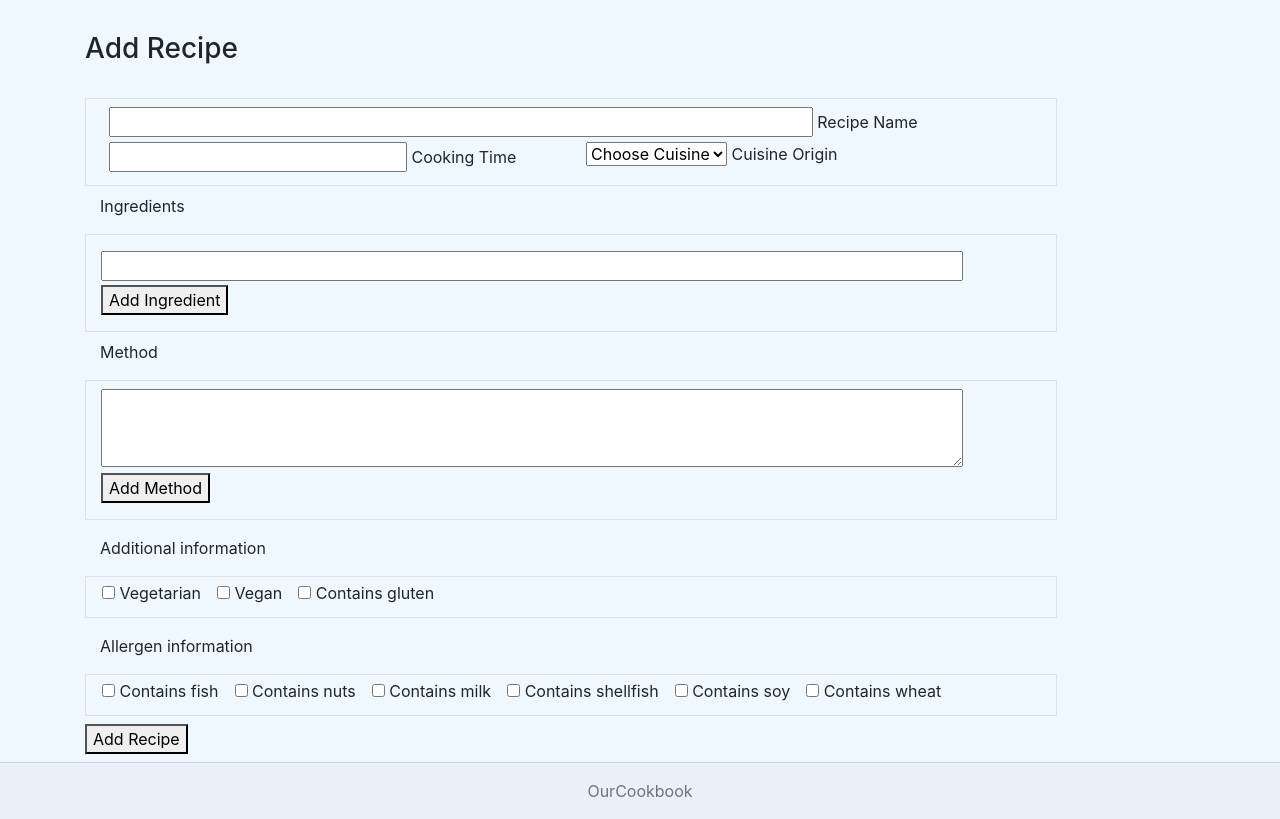
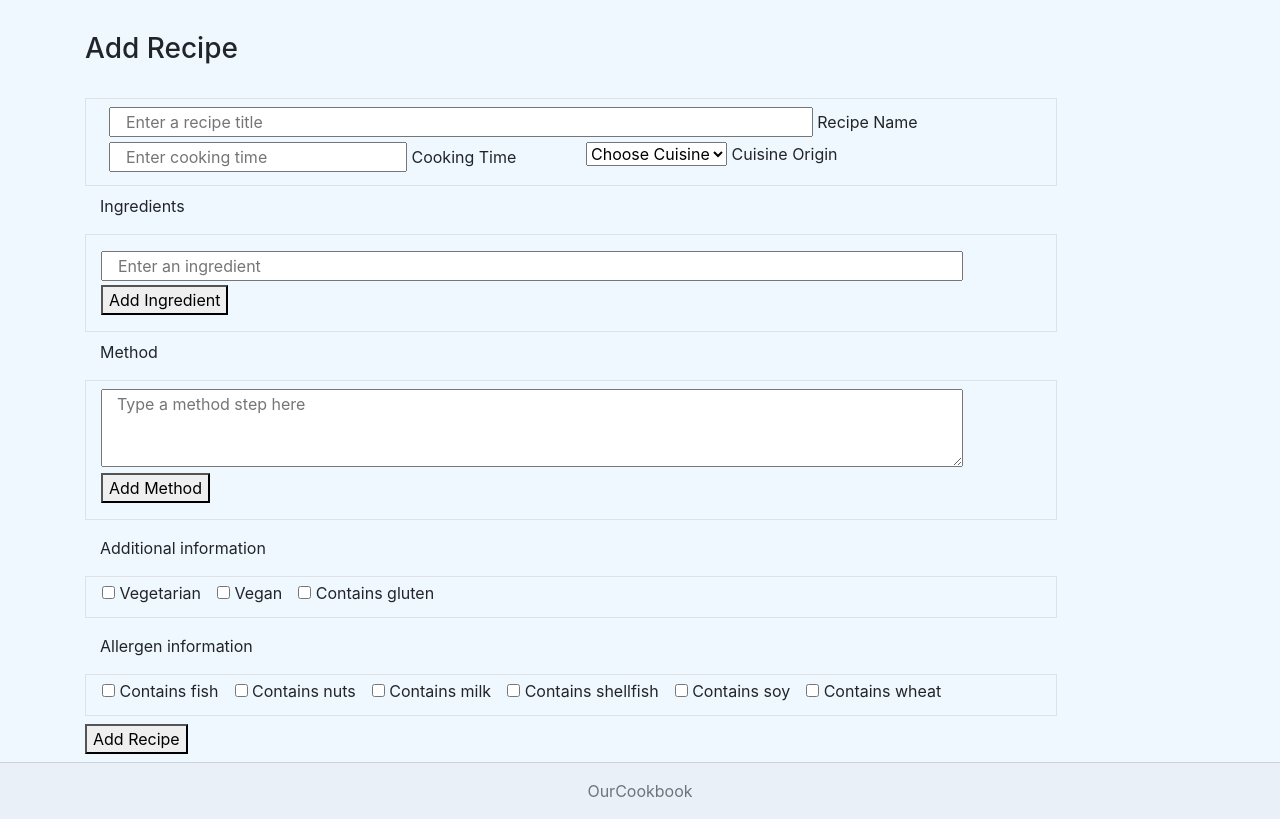
Before and after one commit to NinjaAiden/dcd-milestone-project, a Flask app: page /add_recipe in a window 1280 px wide. Shown: the part 62-881 px from the top of the page. Run offline with Flask 2, Linux system fonts and the light colour scheme; data that the repository does not hold is empty; some libraries are stand-ins or nearby versions.

Commit message:
updated add recipe page

```diff
--- a/templates/addrecipe.html
+++ b/templates/addrecipe.html
@@ -8,12 +8,12 @@
             <div class="row border p-2 mb-2">
                 <!-- recipe title input -->
                 <div class="col-11">
-                    <input class="col-10" id="recipe_title" name="recipe_title" type="text" required>
+                    <input class="col-10" id="recipe_title" name="recipe_title" placeholder="Enter a recipe title" type="text" required>
                     <label for="recipe_title">Recipe Name</label>
                 </div>
                 <!-- cook time input -->
                 <div class="col-6">
-                    <input class="col-8" id="cook_time" name="cook_time" type="text" required>
+                    <input class="col-8" id="cook_time" name="cook_time" placeholder="Enter cooking time" type="text" required>
                     <label for="cook_time">Cooking Time</label>
                 </div>
                 <!-- cuisine selector -->
@@ -32,7 +32,7 @@
             <div class="row border py-2">
                 <div class="col-12" id="ingredient_outer">
                     <div class="input-field mt-2">
-                        <input class="col-11 mb-1" id="ingredient_field" name="ingredient_field" type="text">
+                        <input class="col-11 mb-1" id="ingredient_field" name="ingredient_field" placeholder="Enter an ingredient" type="text">
                         <button class="mb-2" onclick="createIngredient(); return false;">Add Ingredient</button>
                     </div>
                 </div>
@@ -42,7 +42,7 @@
             <div class="row border py-2">
                 <div class="col-12" id="method_outer">
                     <div class="input-field">
-                        <textarea class="col-11" id="method_field" name="method_field" rows="3" cols="100%"></textarea>
+                        <textarea class="col-11" id="method_field" name="method_field" rows="3" cols="100%" placeholder="Type a method step here"></textarea>
                         <button class="mb-2" onclick="createMethod(); return false;">Add Method</button>
                     </div>
                 </div>
```
